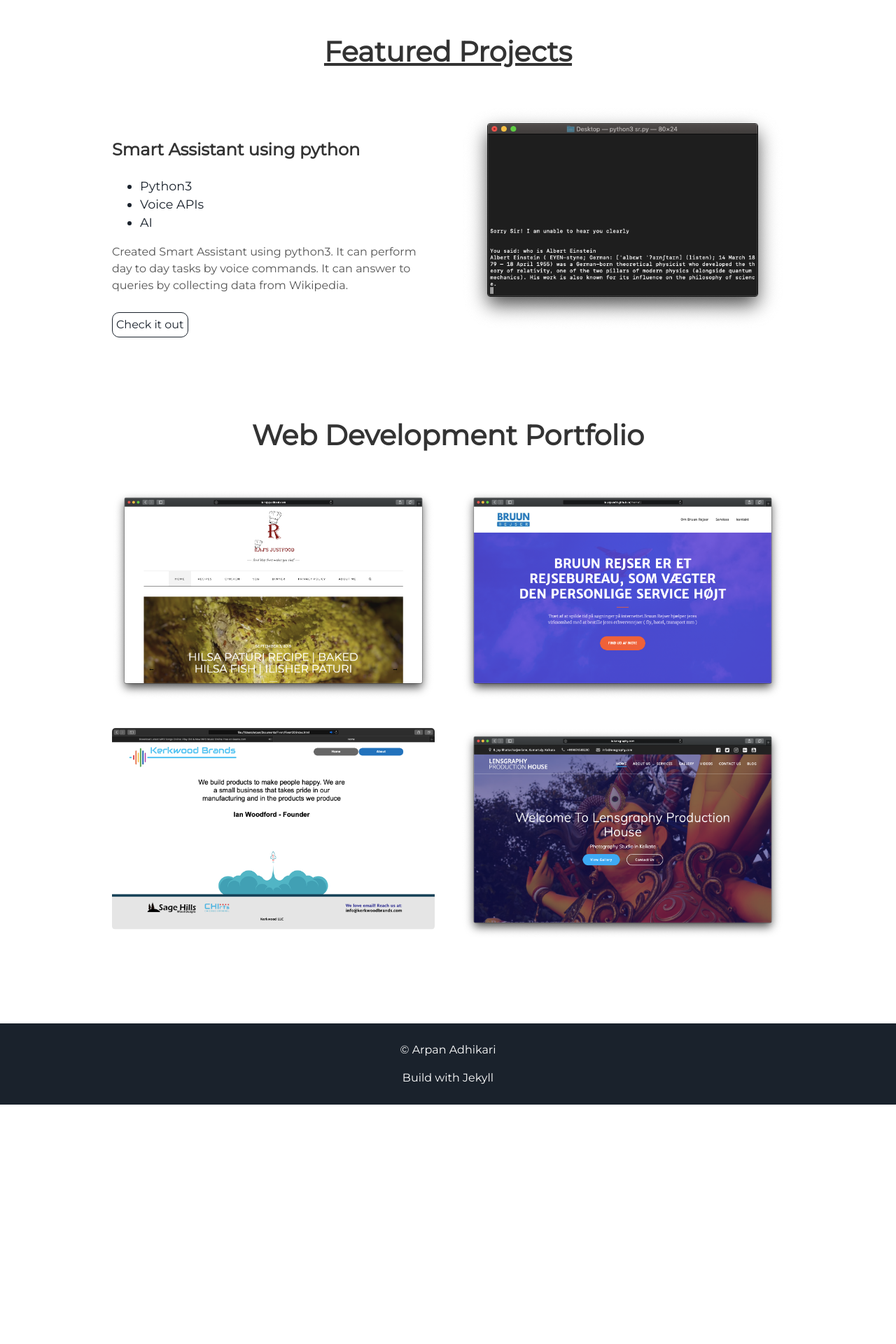
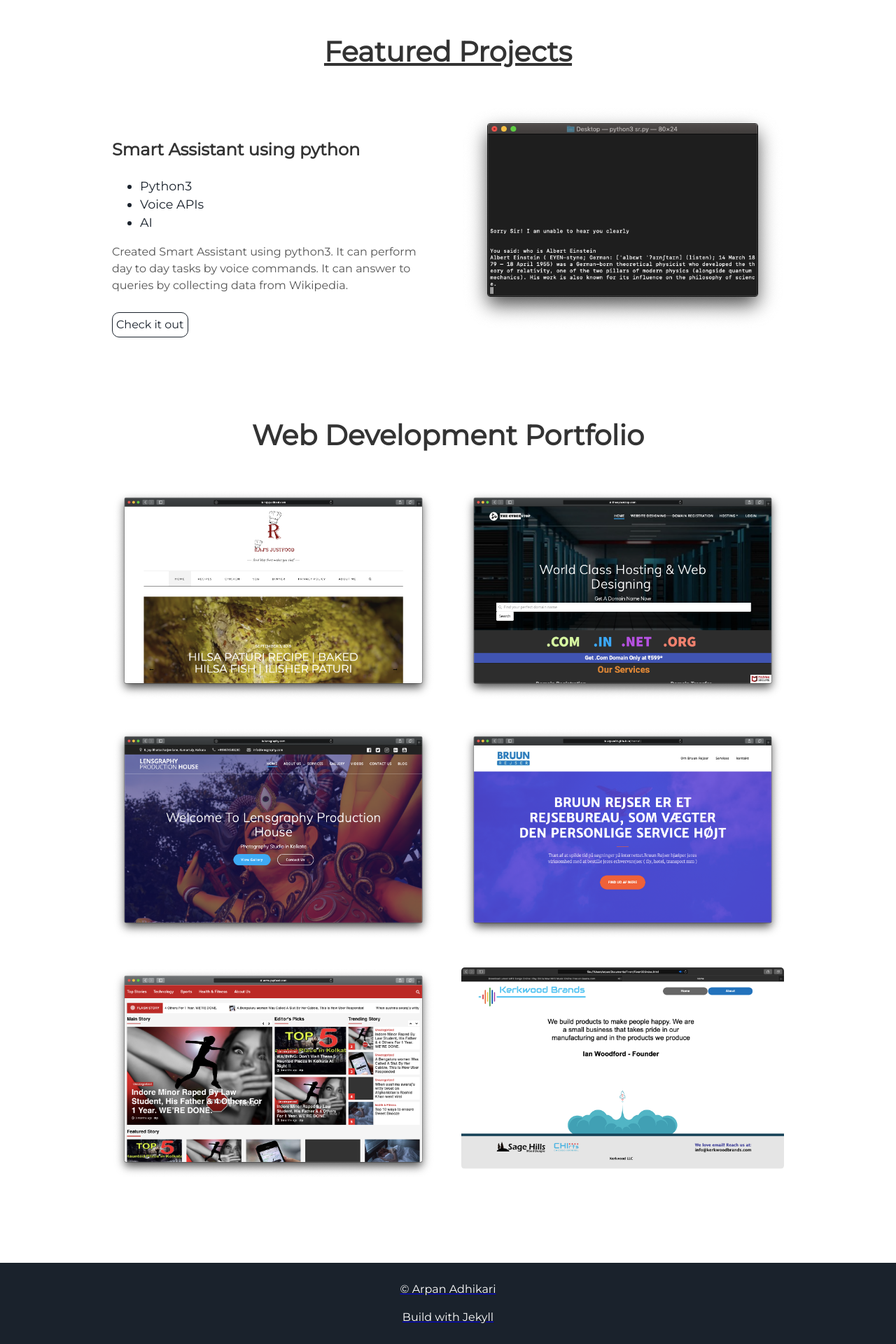
Before and after one commit to arpan45/test.github.io, a Jekyll site: the page built from index.html, in a window 1280 px wide. Shown: the part 1588-3508 px from the top of the page at 70% size. Built offline with Jekyll 4.4.1, drawn with Linux system fonts in a browser that asks for light colours; before the commit the page ends 3166 px from its top, so only the background shows below that.

Commit message:
Update Portfolio

```diff
--- a/_includes/projects.html
+++ b/_includes/projects.html
@@ -35,17 +35,25 @@
 </div>
 <div class="user-projects">
   <div class="images-right">
-    <img alt="freelance developer" src="{{ "/assets/img/project1.png" | prepend: site.baseurl }}" />
+    <a href="https://thecyberstop.com"><img alt="freelance developer" src="{{ "/assets/img/project1.png" | prepend: site.baseurl }}" /></a>
   </div>
   <div class="images-left">
-    <img alt="Web Developer" src="{{ "/assets/img/project2.png" | prepend: site.baseurl }}" />
+    <a href="https://rajsjustfood.com"><img alt="Web Developer" src="{{ "/assets/img/project2.png" | prepend: site.baseurl }}" />
   </div>
   </div>
   <div class="user-projects">
     <div class="images-right">
-      <img alt="Arpan Adhikari" src="{{ "/assets/img/project3.png" | prepend: site.baseurl }}" />
+      <a href="https://bruunrejser.dk"><img alt="Arpan Adhikari" src="{{ "/assets/img/project3.png" | prepend: site.baseurl }}" />
     </div>
     <div class="images-left">
-      <img alt="Website Designer" src="{{ "/assets/img/project4.png" | prepend: site.baseurl }}" />
+      <a href="https://lensgraphy.com"><img alt="Website Designer" src="{{ "/assets/img/project4.png" | prepend: site.baseurl }}" />
     </div>
     </div>
+    <div class="user-projects">
+      <div class="images-right">
+        <a href="#"><img alt="Arpan Adhikari" src="{{ "/assets/img/project5.png" | prepend: site.baseurl }}" />
+      </div>
+      <div class="images-left">
+        <a href="https://yapfeed.com"><img alt="Website Designer" src="{{ "/assets/img/project6.png" | prepend: site.baseurl }}" />
+      </div>
+      </div>
```
Also changed, not shown: assets/img/project1.png, assets/img/project3.png, assets/img/project4.png, assets/img/project5.png (added), assets/img/project6.png (added), 2 other files.
